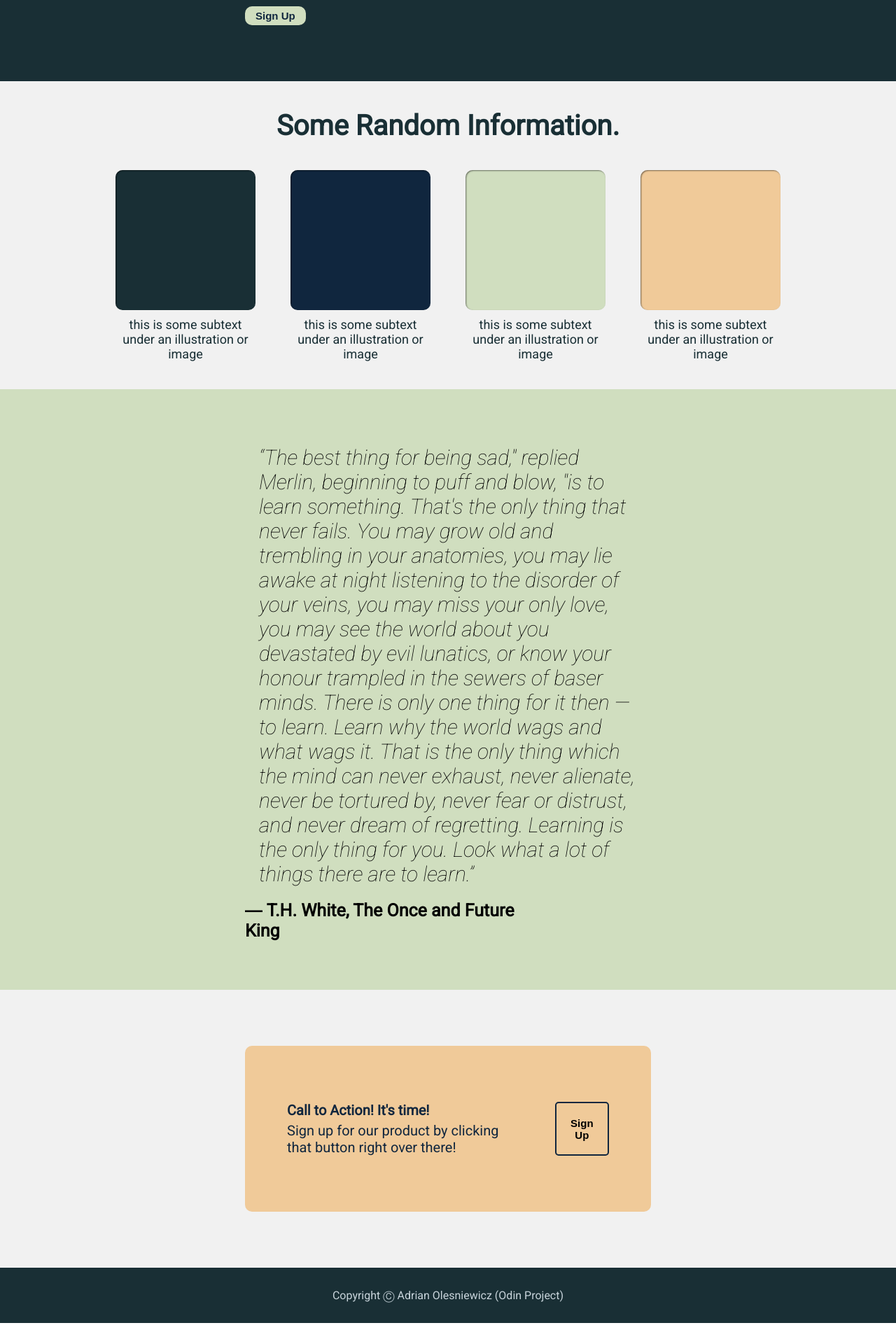
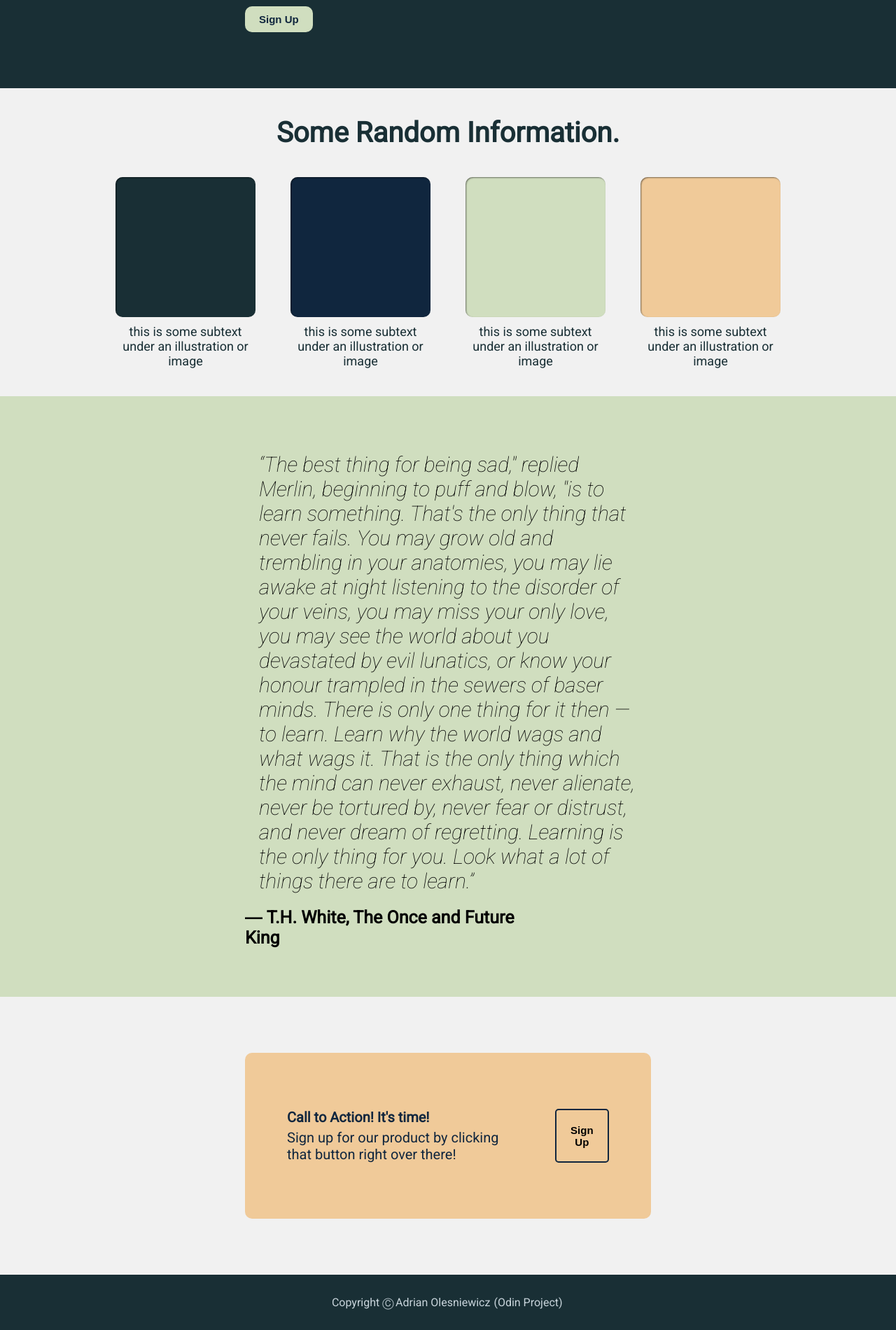
Before and after one commit to AdrianOles/Landing-Page, a plain HTML site: page index.html in a window 1280 px wide. Shown: the part 497-2397 px from the top of the page at 70% size. Drawn offline with Linux system fonts and the light colour scheme.

Commit message:
Completed all html and css styling, including button and link hovering. Might need to change color choice in the future!

```diff
--- a/index.html
+++ b/index.html
@@ -78,7 +78,7 @@
     </div>
 
     <div class="footer">
-        Copyright Ⓒ Adrian Olesniewicz (Odin Project)
+        Copyright Ⓒ <a href="https://github.com/AdrianOles">Adrian Olesniewicz</a> <a href="https://www.theodinproject.com/">(Odin Project)</a>
     </div>
 </body>
 </html>
--- a/styles.css
+++ b/styles.css
@@ -52,10 +52,15 @@ ul {
     background-color: #d0debf;
     border: #192f35;
     border-radius: 10px;
-    padding: 5px 15px;
+    padding: 10px 20px;
     color: #10263e;
     font-size: 15px;
     font-weight: bold;
+}
+
+.darkContainer button:hover {
+    background-color: rgb(241, 241, 241);
+    color: #10263e;
 }
 
 .darkContainer img {
@@ -180,3 +185,20 @@ ul {
     font-size: 15px;
     font-weight: bold;
 }
+
+.input button:hover {
+    background: #10263e;
+    color: rgb(241, 241, 241);
+    border: 2px solid rgb(241, 241, 241);
+}
+
+a {
+    text-decoration: none;
+    color: #c8d4db;
+    padding-left: 2.5px;
+    padding-right: 2.5px;
+}
+
+a:hover {
+    color: #f0ca99;
+}
```
